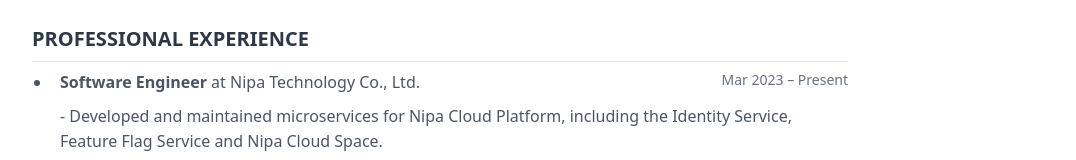
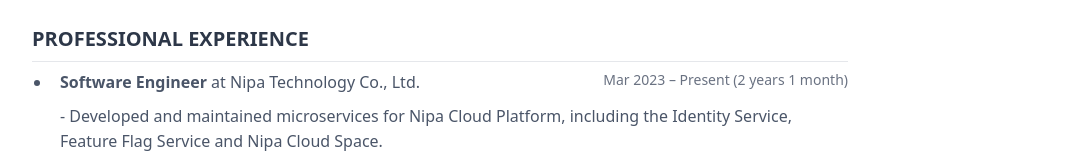
Before and after one commit to sakkarin2000/portfolio, a React (Vite) app: page / in a window 1280 px wide. Shown: the part 224-384 px from the top of the page, without its empty margins (200-1276 px from the left). Built offline with nearby package versions, Linux system fonts and the light colour scheme.

Commit message:
feat: always show duration

```diff
--- a/src/modules/resume/components/career-experience/CareerItem.tsx
+++ b/src/modules/resume/components/career-experience/CareerItem.tsx
@@ -42,7 +42,7 @@
         <span className="text-sm text-gray-500 whitespace-nowrap">
           {format(start, "MMM yyyy")} –{" "}
           {experience.endDate ? format(end, "MMM yyyy") : "Present"}{" "}
-          {experience.endDate && `(${duration})`}
+          {`(${duration})`}
         </span>
       </div>
 
```
